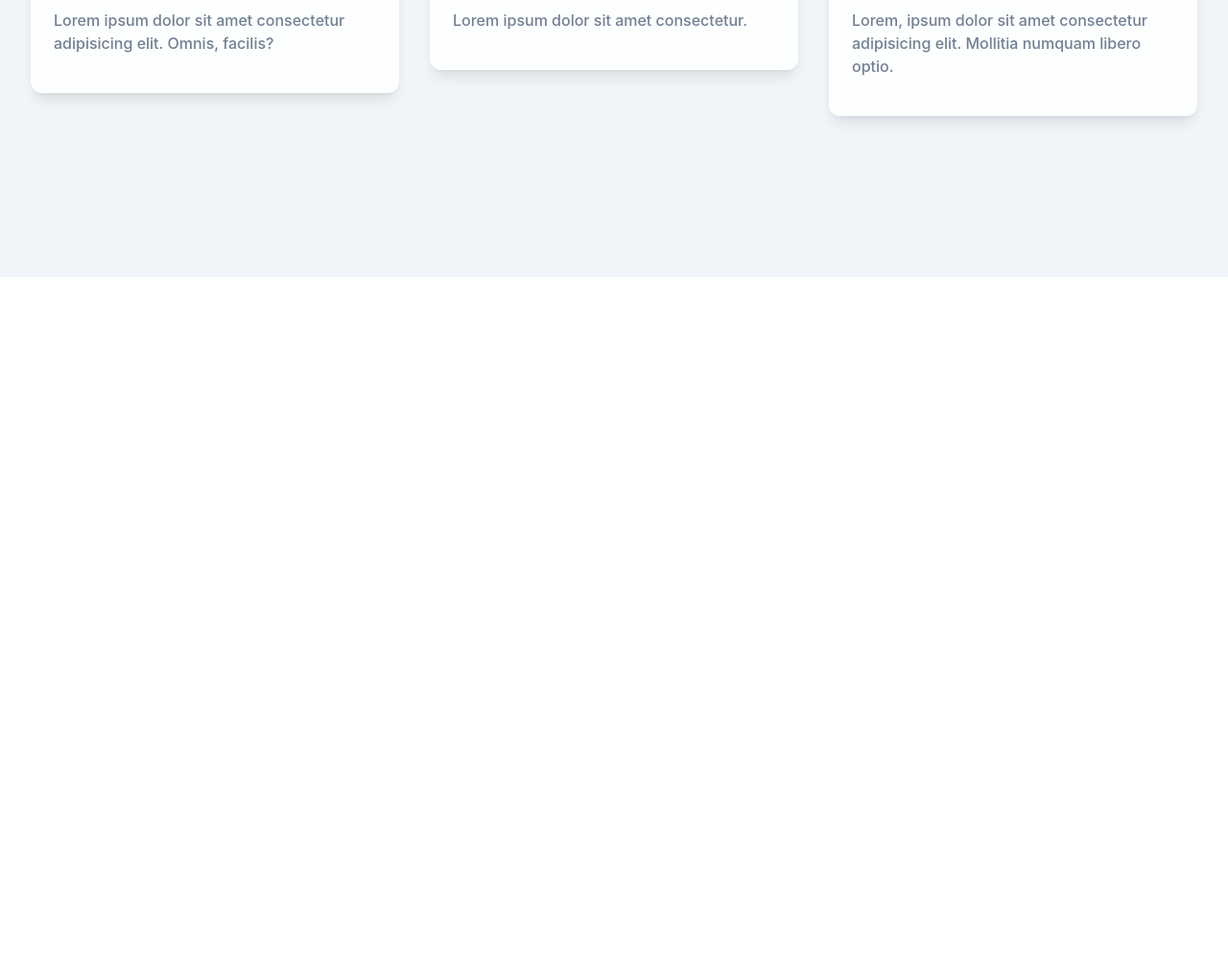
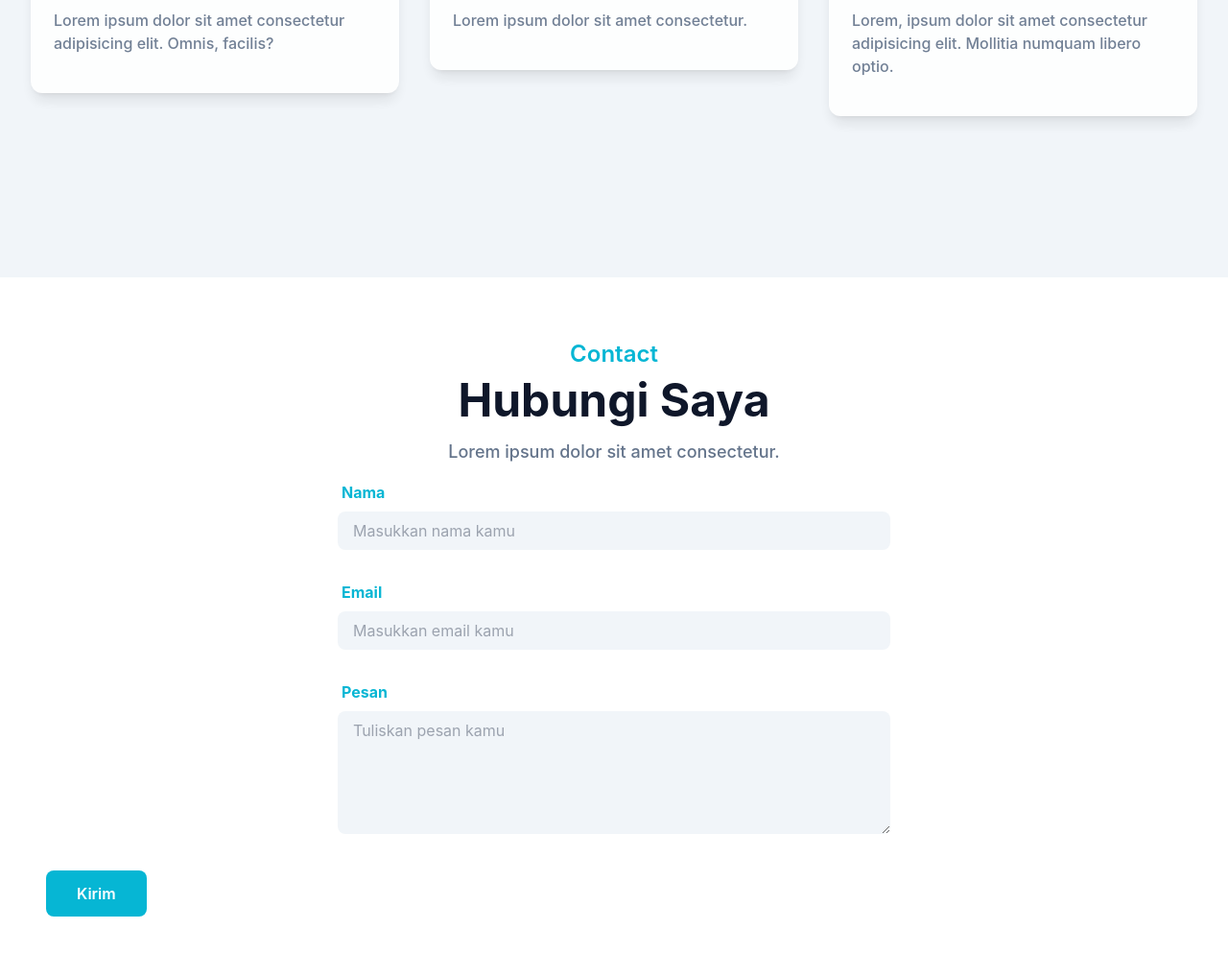
Before and after one commit to IvanLeovandi/portfolio-tailwind-css, a website: page index.html in a window 1280 px wide. Shown: the part 3465-4458 px from the top of the page at 96% size. Before the commit the page ends 3754 px from the top, so only its background shows below. Drawn offline with Linux system fonts and the light colour scheme.

Commit message:
add contact form

```diff
--- a/index.html
+++ b/index.html
@@ -233,6 +233,37 @@
         </section>
         <!-- Blog Section End -->
 
+        <!-- Contact Section Start -->
+        <section id="contact" class="pt-16 pb-32">
+            <div class="container">
+                <div class="w-full px-4">
+                    <div class="mx-auto text-center mb-4">
+                        <h4 class="font-semibold text-lg text-primary mb-2 md:text-xl lg:text-2xl">Contact</h4>
+                        <h2 class="font-bold text-dark text-3xl mb-4 sm:text-4xl lg:text-5xl">Hubungi Saya</h2>
+                        <p class="font-medium text-md text-secondary md:text-lg">Lorem ipsum dolor sit amet consectetur.</p>
+                    </div>
+                    <form action="">
+                        <div class="w-4/5 md:w-10/12 lg:w-1/2 mx-auto px-4 mb-8">
+                            <label for="name" class="ml-1 text-base font-bold text-primary">Nama</label>
+                            <input type="text" id="name" placeholder="Masukkan nama kamu" class="w-full mt-2 bg-slate-100 px-4 py-2 rounded-lg focus:outline-none focus:ring-primary focus:ring-1 focus:border-primary text-slate-700">
+                        </div>
+                        <div class="w-4/5 md:w-10/12 lg:w-1/2 mx-auto px-4 mb-8">
+                            <label for="email" class="ml-1 text-base font-bold text-primary">Email</label>
+                            <input type="email" id="email" placeholder="Masukkan email kamu" class="w-full mt-2 bg-slate-100 px-4 py-2 rounded-lg focus:outline-none focus:ring-primary focus:ring-1 focus:border-primary text-slate-700">
+                        </div>
+                        <div class="w-4/5 md:w-10/12 lg:w-1/2 mx-auto px-4 mb-8">
+                            <label for="message" class="ml-1 text-base font-bold text-primary">Pesan</label>
+                            <textarea type="text" id="name" placeholder="Tuliskan pesan kamu" class="w-full mt-2 h-32 bg-slate-100 px-4 py-2 rounded-lg focus:outline-none focus:ring-primary focus:ring-1 focus:border-primary text-slate-700"></textarea>
+                        </div>
+                        <div class="w-full px-4">
+                            <button class="text-base font-semibold text-white bg-primary py-3 px-8 rounded-lg">Kirim</button>
+                        </div>
+                    </form>
+                </div>
+            </div>
+        </section>
+        <!-- Contact Section End -->
+
     <script src="dist/js/script.js">
     </script>
     </body>
```
Also changed, not shown: dist/output.css, 2 other files.
